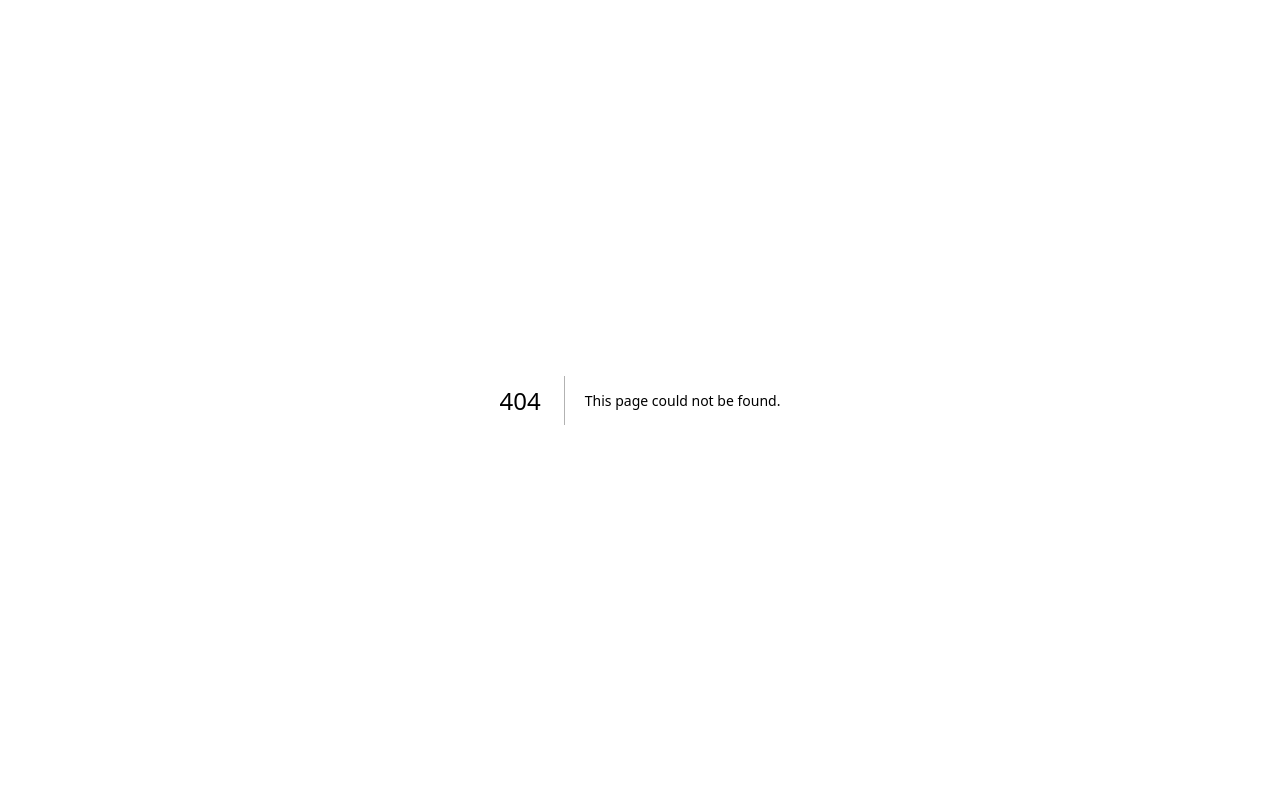
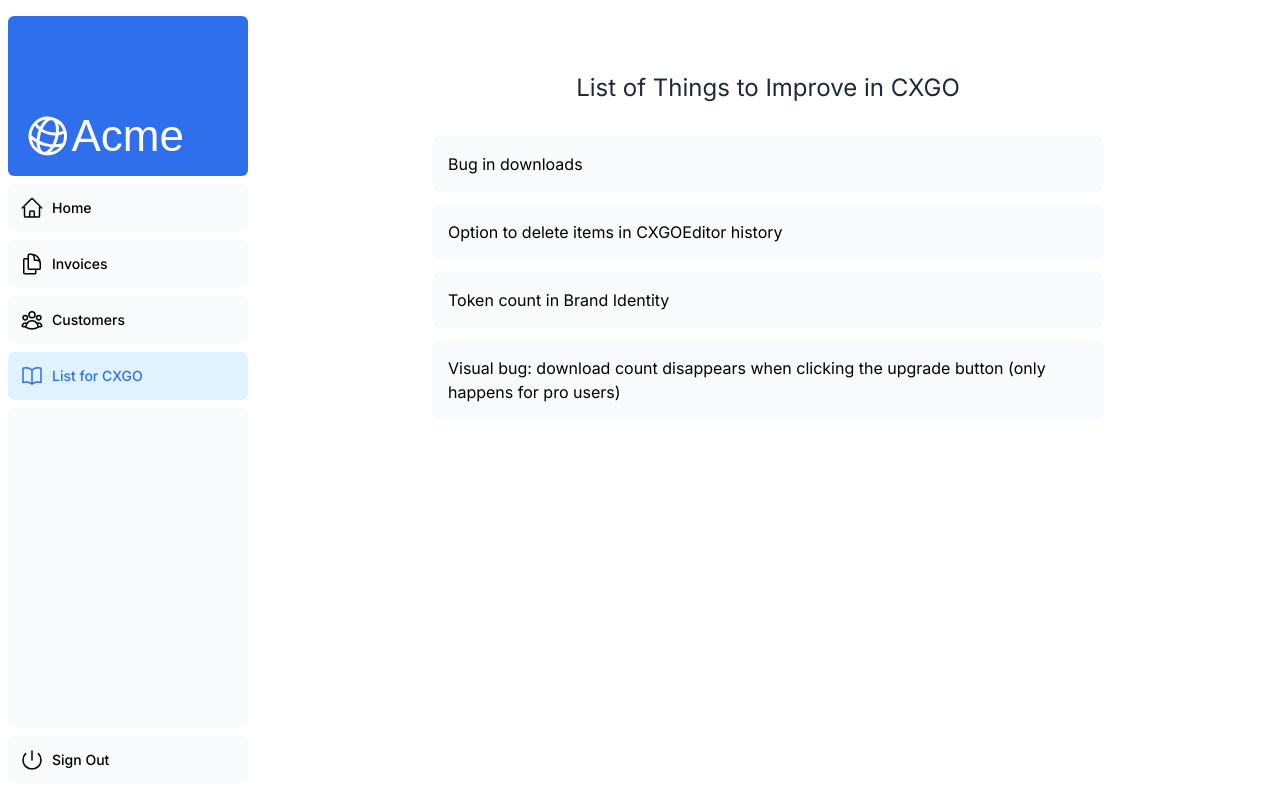
Before and after one commit to Joserafa98/NextJsHomework, a Next.js app: page /dashboard/cxgolist in a window 1280 px wide. Before the commit this address had no page. Built offline with nearby package versions, Linux system fonts and the light colour scheme; a web font is replaced by a local one.

Commit message:
feat: Add CXGO improvements list page and enhance site metadata
- Introduced new CXGO improvements list page in dashboard
- Added favicon and OpenGraph image
- Implemented metadata configuration for improved SEO
- Updated navigation links to include CXGO list page

```diff
--- /dev/null
+++ b/app/dashboard/cxgolist/page.tsx
@@ -0,0 +1,32 @@
+import { Metadata } from 'next';
+
+export const metadata: Metadata = {
+    title: 'List for CXGO',
+};
+
+export default function Page() {
+    const improvements = [
+        'Bug in downloads',
+        'Option to delete items in CXGOEditor history',
+        'Token count in Brand Identity',
+        'Visual bug: download count disappears when clicking the upgrade button (only happens for pro users)',
+    ];
+
+    return (
+        <main className="p-6">
+            <h1 className="text-center text-2xl text-gray-800 mb-8">
+                List of Things to Improve in CXGO
+            </h1>
+            <ul className="max-w-2xl mx-auto space-y-3">
+                {improvements.map((item, index) => (
+                    <li
+                        key={index}
+                        className="p-4 bg-gray-50 rounded-lg transition-transform hover:scale-105 cursor-pointer"
+                    >
+                        {item}
+                    </li>
+                ))}
+            </ul>
+        </main>
+    );
+}
--- a/app/dashboard/invoices/[id]/edit/page.tsx
+++ b/app/dashboard/invoices/[id]/edit/page.tsx
@@ -2,7 +2,12 @@
 import Breadcrumbs from '@/app/ui/invoices/breadcrumbs';
 import { fetchInvoiceById, fetchCustomers } from '@/app/lib/data';
 import { notFound } from 'next/navigation';
+import { Metadata } from 'next';
 
+
+export const metadata: Metadata = {
+    title: 'Invoices',
+  };
 export default async function Page(props: { params: Promise<{ id: string }> }) {
     const params = await props.params;
     const id = params.id;
--- a/app/layout.tsx
+++ b/app/layout.tsx
@@ -1,5 +1,17 @@
 import './ui/global.css';
 import { inter } from './ui/fonts';
+import { Metadata } from 'next';
+
+
+export const metadata: Metadata = {
+  title: {
+    template: '%s | Acme Dashboard',
+    default: 'Acme Dashboard',
+  },
+  description: 'The official Next.js Learn Dashboard built with App Router.',
+  metadataBase: new URL('https://next-learn-dashboard.vercel.sh'),
+};
+
 export default function RootLayout({
   children,
 }: {
--- a/app/ui/dashboard/nav-links.tsx
+++ b/app/ui/dashboard/nav-links.tsx
@@ -4,6 +4,7 @@
   UserGroupIcon,
   HomeIcon,
   DocumentDuplicateIcon,
+  BookOpenIcon
 } from '@heroicons/react/24/outline';
 import Link from 'next/link';
 import { usePathname } from 'next/navigation';
@@ -18,6 +19,7 @@
     icon: DocumentDuplicateIcon,
   },
   { name: 'Customers', href: '/dashboard/customers', icon: UserGroupIcon },
+  { name: 'List for CXGO', href: '/dashboard/cxgolist', icon: BookOpenIcon }
 ];
 
 export default function NavLinks() {
```
Also changed, not shown: opengraph-image.png (renamed from public/opengraph-image.png), 1 other file (tests, documents, lock files or other folders).
